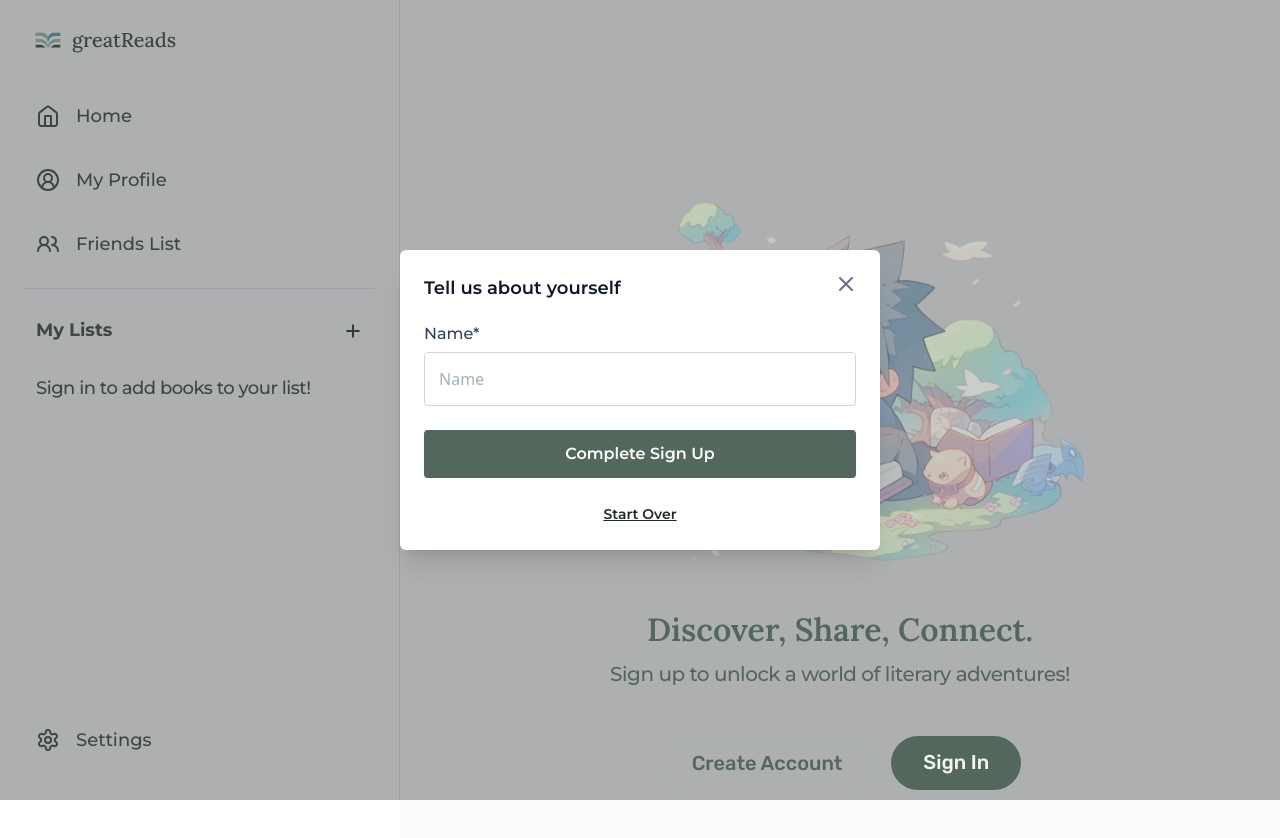
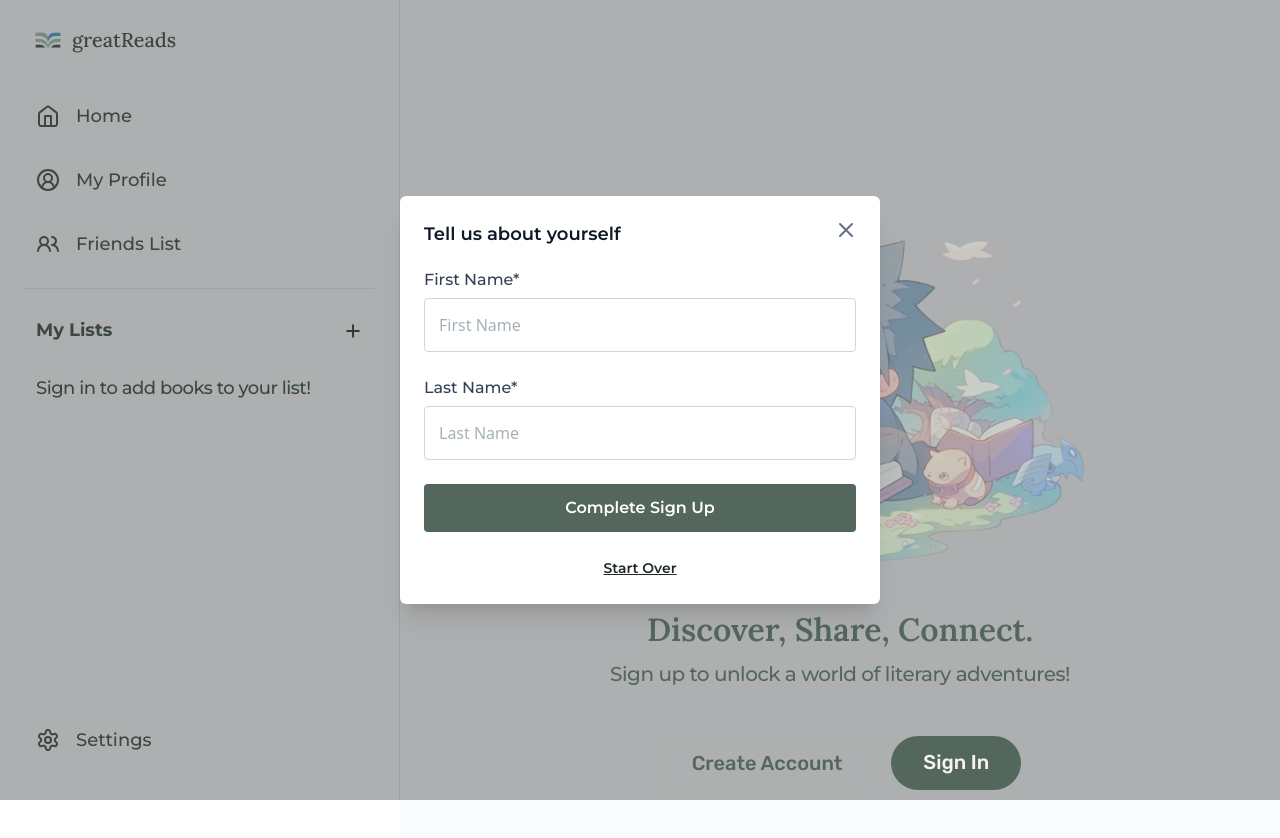
Before and after one commit to v-sudo29/great-reads, a Next.js app: page /sign-up in a window 1280 px wide. Both pictures are taken after typing "name@example.com", "Sample123" into the empty fields and a click on the button "Continue with Email". Shown: the top 838 px of the page. Built offline with nearby package versions, Linux system fonts and the light colour scheme; no server answers.

Commit message:
Add last name to user model

```diff
--- a/app/api/users/route.ts
+++ b/app/api/users/route.ts
@@ -6,12 +6,20 @@ import { SchemaDefinitionProperty } from "mongoose"
 
 interface UserResponse {
   id: string
+  firstName: string
+  lastName: string
+  lists: Record<string, string[]> | {}
+  friends?: SchemaDefinitionProperty[] | []
+}
+
+interface GoogleUserResponse {
+  id: string
   name: string
   lists: Record<string, string[]> | {}
   friends?: SchemaDefinitionProperty[] | []
 }
 
-type NewResponse = NextResponse<{error?: string; users?: UserResponse[]}>
+type NewResponse = NextResponse<{error?: string; users?: (UserResponse | GoogleUserResponse)[]}>
 
 export const GET = async (req: Request): Promise<NewResponse> => {
   try {
@@ -20,12 +28,13 @@ export const GET = async (req: Request): Promise<NewResponse> => {
     const allGoogleUsers = await GoogleUser.find({})
 
     const usersArr: UserResponse[] = []
-    const googleUsersArr: UserResponse[] = []
+    const googleUsersArr: GoogleUserResponse[] = []
 
     allUsers.forEach(user => {
       usersArr.push({
         id: user._id,
-        name: user.name,
+        firstName: user.firstName,
+        lastName: user.lastName,
         lists: user.lists,
         friends: user.friends,
       })
--- a/app/api/users/sign-up/route.ts
+++ b/app/api/users/sign-up/route.ts
@@ -5,14 +5,16 @@ import { NextResponse } from "next/server"
 import { SchemaDefinitionProperty } from "mongoose"
 
 interface NewUserRequest {
-  name: string
+  firstName: string
+  lastName: string
   email: string
   password: string
 }
 
 interface NewUserResponse {
   id: string
-  name: string
+  firstName: string
+  lastName: string
   email: string
   lists: Record<string, string[]> | {}
   friends: SchemaDefinitionProperty[] | [],
@@ -41,7 +43,8 @@ export const POST = async (req: Request): Promise<NewResponse> => {
     user: {
       id: user._id.toString(),
       email: user.email,
-      name: user.name,
+      firstName: user.firstName,
+      lastName: user.lastName,
       lists: {
         ['Read']: [],
         ['Currently Reading']: [],
--- a/components/sign-up/SignUpForm.tsx
+++ b/components/sign-up/SignUpForm.tsx
@@ -4,13 +4,15 @@ import { useRouter } from "next/navigation"
 
 interface SignUpFormProps {
   userInfo: {
-    name: string
+    firstName: string
+    lastName: string
     email: string
     password: string
   }
   stepNumber: number
   setUserInfo: React.Dispatch<React.SetStateAction<{
-    name: string;
+    firstName: string;
+    lastName: string;
     email: string;
     password: string;
 }>>
@@ -27,7 +29,7 @@ const SignUpForm = ({
   const [error, setError] = useState('')
   const [emailError, setEmailError] = useState(false)
   const [passwordError, setPasswordError] = useState(false)
-  const { name, email, password } = userInfo
+  const { firstName, lastName, email, password } = userInfo
   const router = useRouter()
 
   const formLabelStyles = 'font-montserrat font-medium text-[14px] text-[#344054] xl:text-[12px] xl:text-base xl:pointer-events-none'
@@ -46,7 +48,8 @@ const SignUpForm = ({
     e.preventDefault()
 
     if (
-      name === '' ||
+      firstName === '' ||
+      lastName === '' ||
       email === '' ||
       password === ''
     ) return
@@ -145,22 +148,40 @@ const SignUpForm = ({
         </div>
       )}
       {stepNumber === 2 && (
+        <>
           <div className='flex flex-col gap-[6px] mb-6'>
             <label
               className={formLabelStyles}
-            htmlFor='name'
+              htmlFor='firstName'
             >
-            Name*
+              First Name*
             </label>
             <input
               className={formTextInputStyles}
               type='text'
-            name='name'
-            placeholder='Name'
-            value={name}
+              name='firstName'
+              placeholder='First Name'
+              value={firstName}
               onChange={handleChange}
             />
           </div>
+            <div className='flex flex-col gap-[6px] mb-6'>
+            <label
+              className={formLabelStyles}
+              htmlFor='lastName'
+            >
+              Last Name*
+            </label>
+            <input
+              className={formTextInputStyles}
+              type='text'
+              name='lastName'
+              placeholder='Last Name'
+              value={lastName}
+              onChange={handleChange}
+            />
+          </div>
+        </>
       )}
       <button
         className='font-montserrat font-semibold text-[14px] leading-[24px] h-11 rounded-[4px] bg-primary text-white xl:h-12 xl:text-base'
--- a/components/sign-up/SignUpModal.tsx
+++ b/components/sign-up/SignUpModal.tsx
@@ -6,7 +6,8 @@ import { useState } from "react"
 const SignUpModal = () => {
   const [stepNumber, setStepNumber] = useState(1)
   const [userInfo, setUserInfo] = useState({
-    name: '',
+    firstName: '',
+    lastName: '',
     email: '',
     password: ''
   })
@@ -14,7 +15,8 @@ const SignUpModal = () => {
   const handleReset = () => {
     setStepNumber(1)
     setUserInfo({
-      name: '',
+      firstName: '',
+      lastName: '',
       email: '',
       password: ''
     })
--- a/customTypes/userTypes.ts
+++ b/customTypes/userTypes.ts
@@ -3,7 +3,7 @@ import { IBook } from "./bookType"
 
 export interface IOtherUser {
   id: string
-  name: string
+  firstName: string
   lists: Record<string, IBook[]> | {}
   friends: SchemaDefinitionProperty[] | []
 }
@@ -12,7 +12,7 @@ export interface IUser {
   id?: string
   _id?: string
   email: string
-  name: string
+  firstName: string
   lists: Record<string, Record<string, Record<string, string>>[]> | {}
   friends: SchemaDefinitionProperty[]
 }
--- a/models/userModel.ts
+++ b/models/userModel.ts
@@ -7,7 +7,8 @@ interface UserDocument extends Document {
   id?: string
   _id?: string
   email: string
-  name: string
+  firstName: string
+  lastName: string
   password: string
   lists: Record<string, IBook[]> | {}
   friends: SchemaDefinitionProperty[] | []
@@ -25,7 +26,12 @@ const userSchema = new Schema<UserDocument, {}, Methods>({
     required: true,
     unique: true
   },
-  name: {
+  firstName: {
+    type: String,
+    required: true,
+    trim: true
+  },
+  lastName: {
     type: String,
     required: true,
     trim: true
```
Lines whose indentation alone changed are shown as unchanged.
